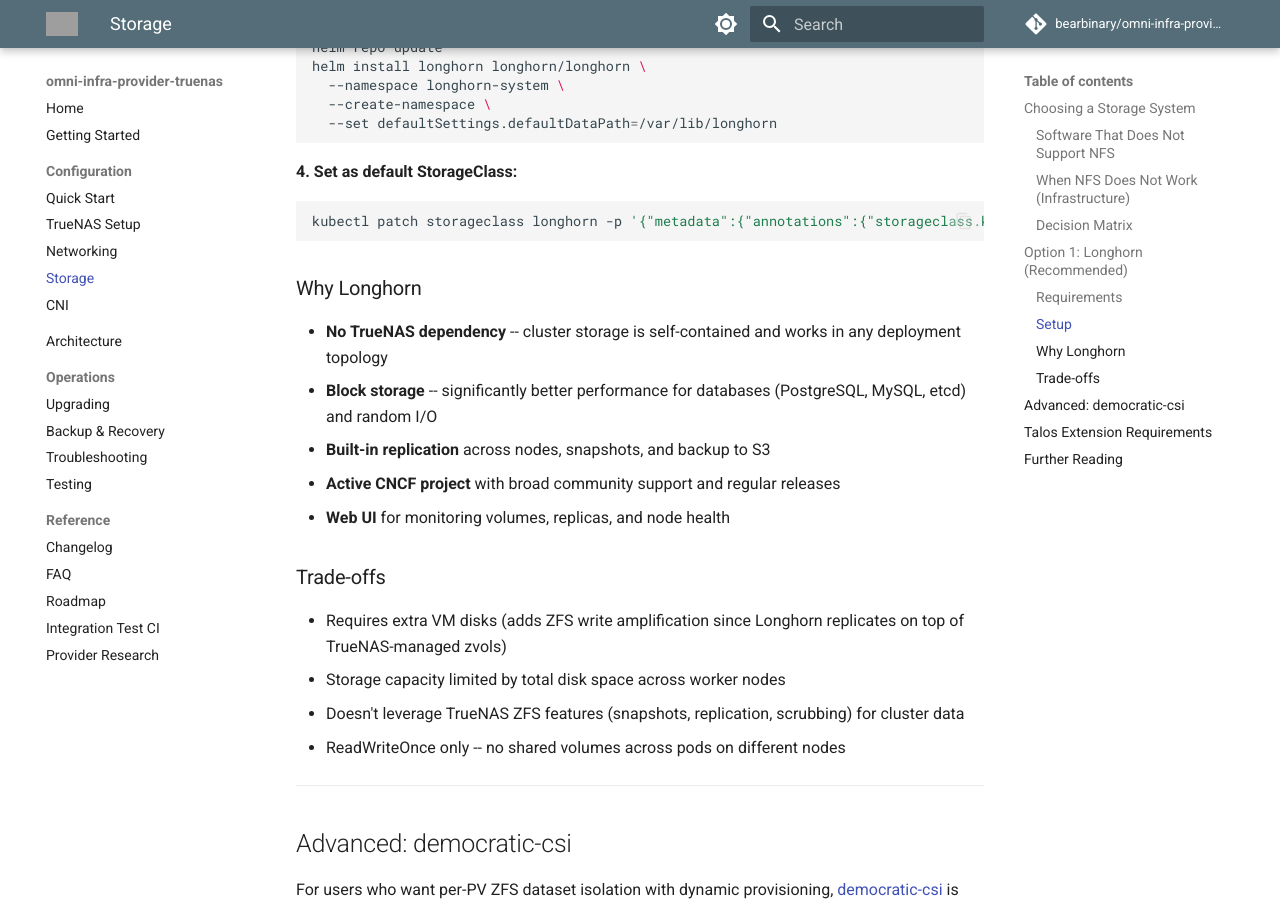
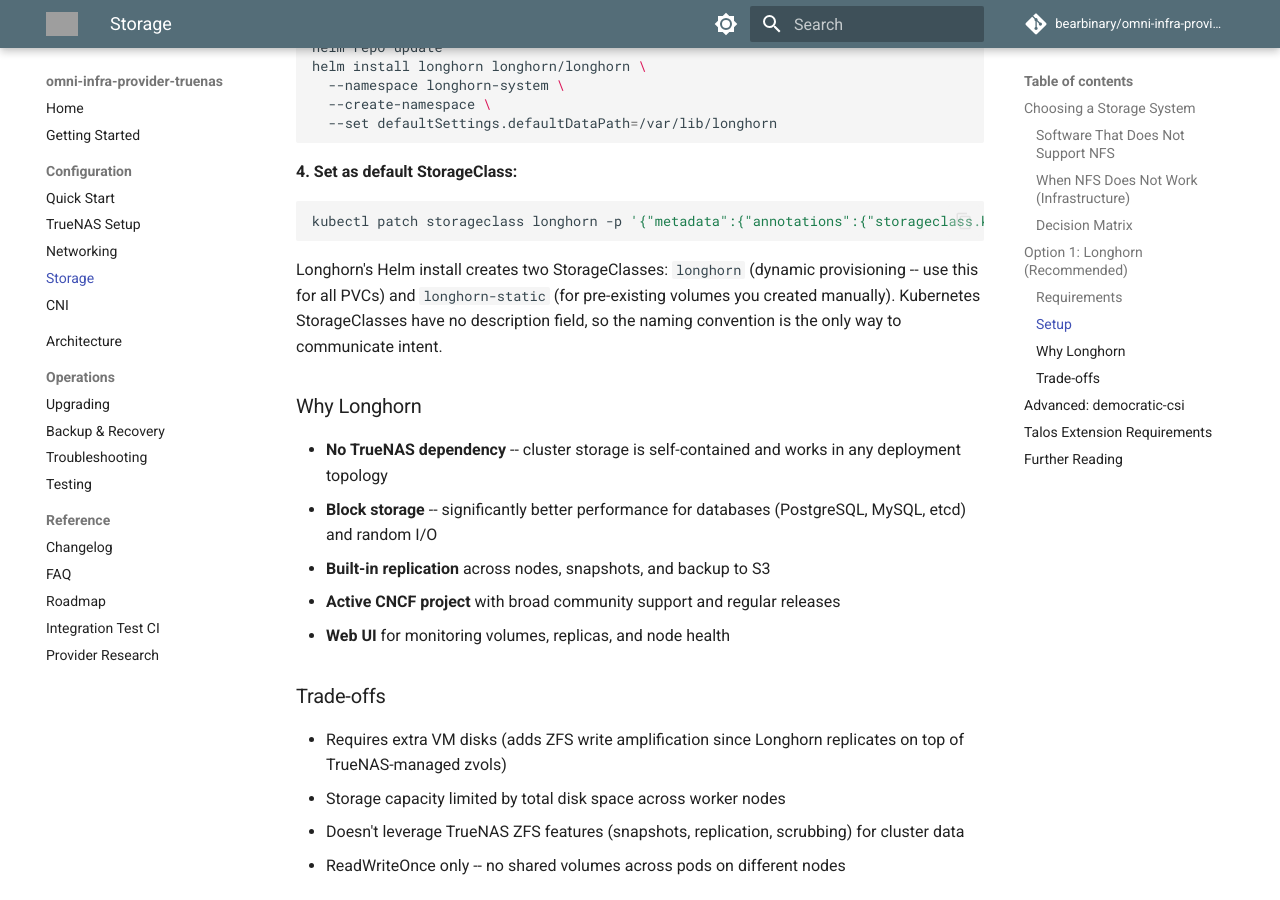
Before and after one commit to bearbinary/omni-infra-provider-truenas, an MkDocs documentation site: the page built from docs/storage.md, in a window 1280 px wide and 900 px high, scrolled down 4214 px. Built offline with MkDocs 1.6.1 and Material for MkDocs 9.7.7, drawn with Linux system fonts in a browser that asks for light colours; comment, search, counter and statistics services are not loaded; grey boxes are pictures that could not be loaded.

Commit message:
Add Longhorn StorageClass naming note to storage docs
Co-Authored-By: Claude Opus 4.6 (1M context) <noreply@anthropic.com>

````diff
--- a/docs/storage.md
+++ b/docs/storage.md
@@ -126,6 +126,8 @@ helm install longhorn longhorn/longhorn \
 kubectl patch storageclass longhorn -p '{"metadata":{"annotations":{"storageclass.kubernetes.io/is-default-class":"true"}}}'
 ```
 
+Longhorn's Helm install creates two StorageClasses: `longhorn` (dynamic provisioning -- use this for all PVCs) and `longhorn-static` (for pre-existing volumes you created manually). Kubernetes StorageClasses have no description field, so the naming convention is the only way to communicate intent.
+
 ### Why Longhorn
 
 - **No TrueNAS dependency** -- cluster storage is self-contained and works in any deployment topology
````
